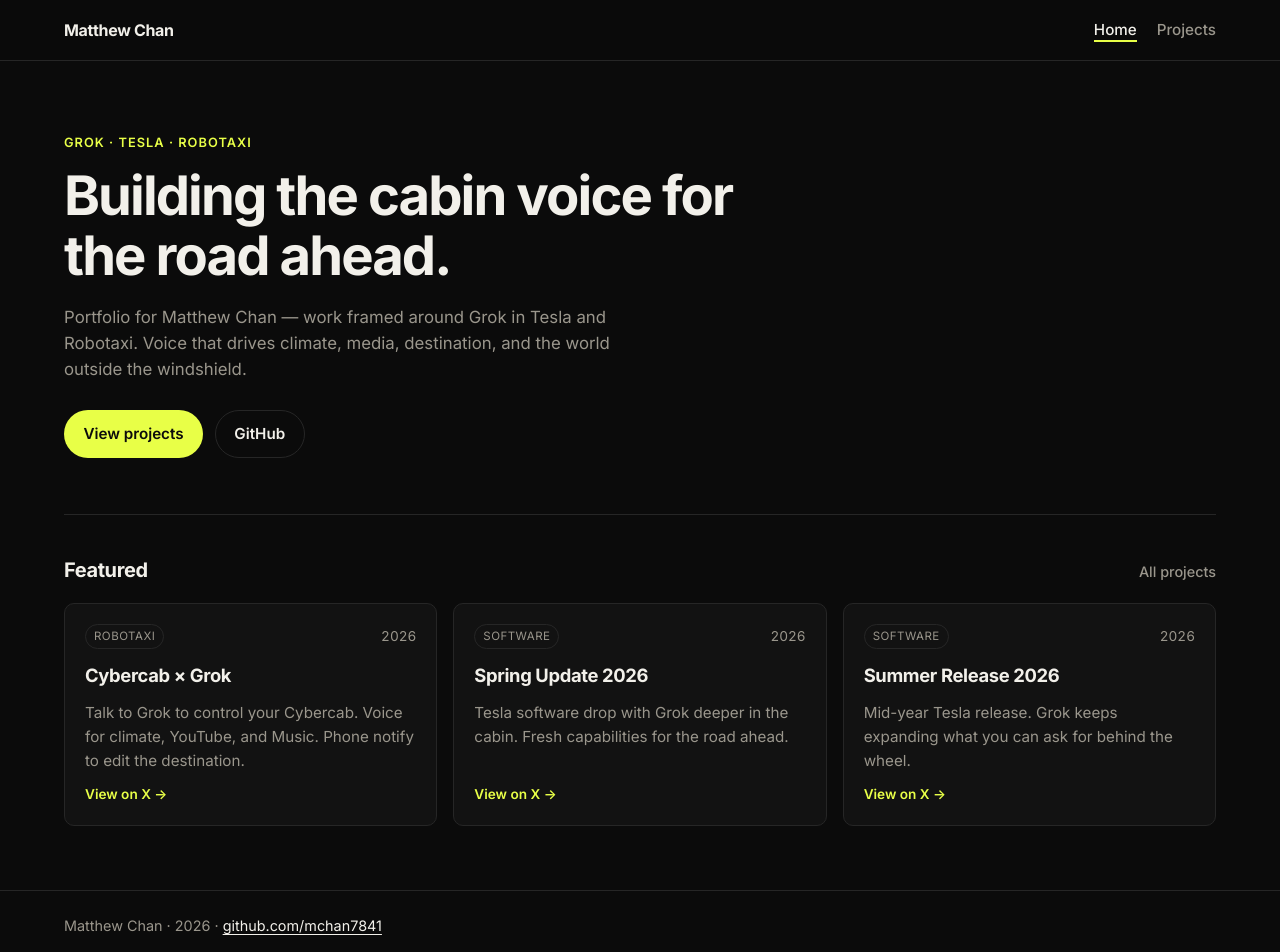
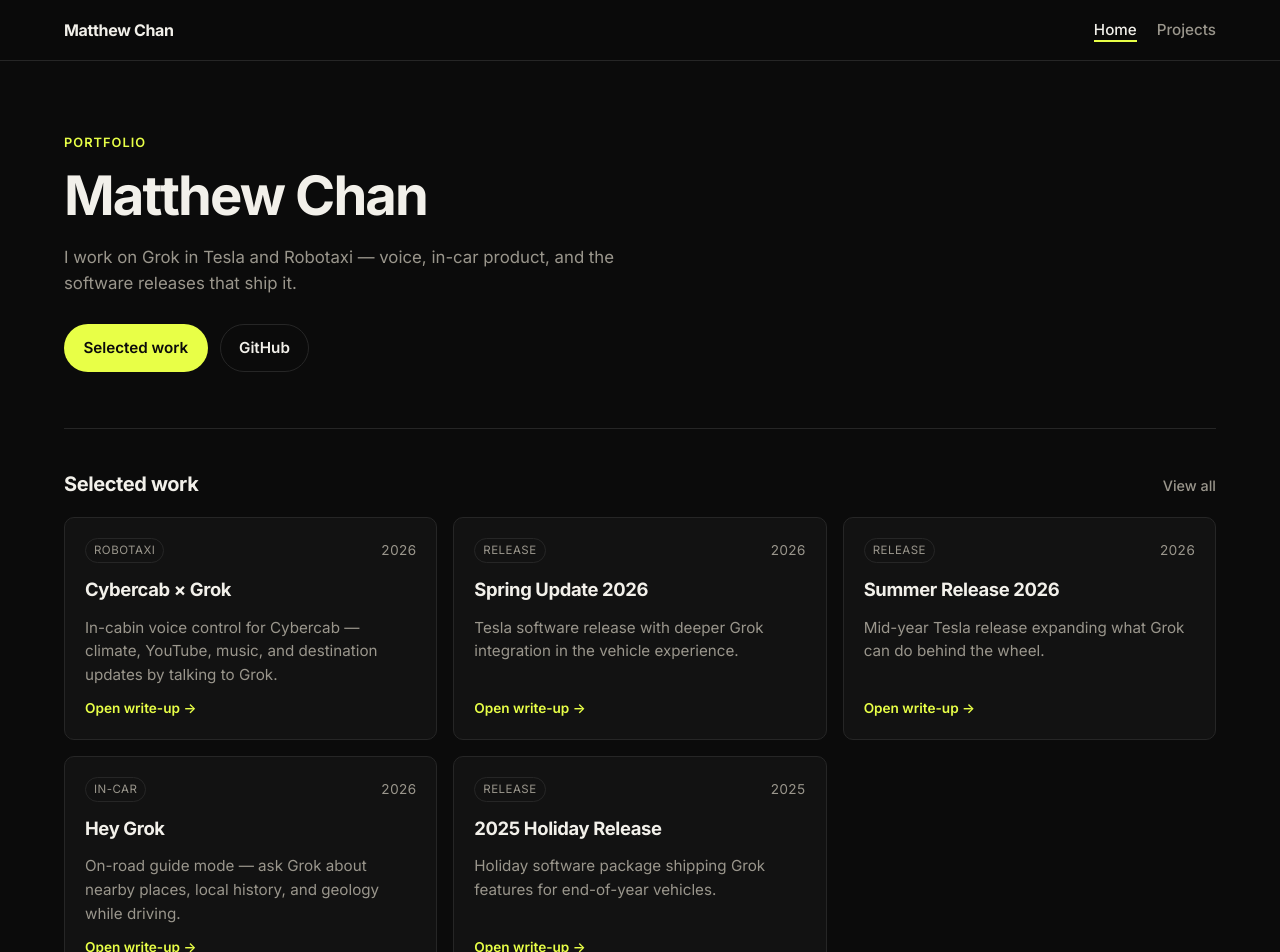
Before and after one commit to mchan7841/mchan7841.github.io, a React (Create React App) app in the folder my-app/: page / in a window 1280 px wide. Shown: the top 952 px of the page. Built offline with nearby package versions, Linux system fonts and the light colour scheme.

Commit message:
Rewrite copy as a personal portfolio

```diff
--- a/my-app/public/index.html
+++ b/my-app/public/index.html
@@ -10,7 +10,7 @@
     <link href="https://fonts.googleapis.com/css2?family=Inter:wght@400;500;600;700&display=swap" rel="stylesheet" />
     <meta
       name="description"
-      content="Matthew Chan — Grok in Tesla and Robotaxi portfolio"
+      content="Matthew Chan — portfolio. Grok work in Tesla and Robotaxi."
     />
     <link rel="apple-touch-icon" href="%PUBLIC_URL%/logo192.png" />
     <!--
@@ -27,7 +27,7 @@
       work correctly both with client-side routing and a non-root public URL.
       Learn how to configure a non-root public URL by running `npm run build`.
     -->
-    <title>Matthew Chan</title>
+    <title>Matthew Chan — Portfolio</title>
   </head>
   <body>
     <script>
--- a/my-app/src/data/projects.js
+++ b/my-app/src/data/projects.js
@@ -4,7 +4,7 @@
     title: 'Cybercab × Grok',
     year: '2026',
     blurb:
-      'Talk to Grok to control your Cybercab. Voice for climate, YouTube, and Music. Phone notify to edit the destination.',
+      'In-cabin voice control for Cybercab — climate, YouTube, music, and destination updates by talking to Grok.',
     href: 'https://x.com/robotaxi/status/2096428461166588208',
     tag: 'Robotaxi',
   },
@@ -13,25 +13,25 @@
     title: 'Spring Update 2026',
     year: '2026',
     blurb:
-      'Tesla software drop with Grok deeper in the cabin. Fresh capabilities for the road ahead.',
+      'Tesla software release with deeper Grok integration in the vehicle experience.',
     href: 'https://x.com/tesla/status/2043782316850573312',
-    tag: 'Software',
+    tag: 'Release',
   },
   {
     id: 'summer-release-2026',
     title: 'Summer Release 2026',
     year: '2026',
     blurb:
-      'Mid-year Tesla release. Grok keeps expanding what you can ask for behind the wheel.',
+      'Mid-year Tesla release expanding what Grok can do behind the wheel.',
     href: 'https://x.com/tesla/status/2079584176182087827',
-    tag: 'Software',
+    tag: 'Release',
   },
   {
     id: 'hey-grok',
-    title: 'Grok as guide / Hey Grok',
+    title: 'Hey Grok',
     year: '2026',
     blurb:
-      'Grok as a guide while you explore. Say Hey Grok about geology, history, or what is nearby.',
+      'On-road guide mode — ask Grok about nearby places, local history, and geology while driving.',
     href: 'https://x.com/tesla/status/2058638532353434023',
     tag: 'In-car',
   },
@@ -40,9 +40,9 @@
     title: '2025 Holiday Release',
     year: '2025',
     blurb:
-      'Holiday software package. Grok features land for the end of year drive.',
+      'Holiday software package shipping Grok features for end-of-year vehicles.',
     href: 'https://x.com/tesla/status/1997094007948627975',
-    tag: 'Software',
+    tag: 'Release',
   },
 ];
 
--- a/my-app/src/pages/Home.js
+++ b/my-app/src/pages/Home.js
@@ -4,23 +4,18 @@
 import './Home.css';
 
 const Home = () => {
-  const featured = projects.slice(0, 3);
-
   return (
     <div className="home">
       <section className="hero">
-        <p className="eyebrow">Grok &middot; Tesla &middot; Robotaxi</p>
-        <h1>
-          Building the cabin voice for the road ahead.
-        </h1>
+        <p className="eyebrow">Portfolio</p>
+        <h1>Matthew Chan</h1>
         <p className="lede">
-          Portfolio for Matthew Chan — work framed around Grok in Tesla and
-          Robotaxi. Voice that drives climate, media, destination, and the world
-          outside the windshield.
+          I work on Grok in Tesla and Robotaxi — voice, in-car product, and the
+          software releases that ship it.
         </p>
         <div className="hero-actions">
           <Link className="btn btn-primary" to="/projects">
-            View projects
+            Selected work
           </Link>
           <a
             className="btn btn-ghost"
@@ -33,15 +28,15 @@
         </div>
       </section>
 
-      <section className="home-featured" aria-labelledby="featured-heading">
+      <section className="home-featured" aria-labelledby="work-heading">
         <div className="section-head">
-          <h2 id="featured-heading">Featured</h2>
+          <h2 id="work-heading">Selected work</h2>
           <Link to="/projects" className="section-link">
-            All projects
+            View all
           </Link>
         </div>
         <ul className="project-grid">
-          {featured.map((project) => (
+          {projects.map((project) => (
             <li key={project.id}>
               <a
                 className="project-card"
@@ -55,7 +50,7 @@
                 </div>
                 <h3>{project.title}</h3>
                 <p>{project.blurb}</p>
-                <span className="project-card__cta">View on X →</span>
+                <span className="project-card__cta">Open write-up →</span>
               </a>
             </li>
           ))}
--- a/my-app/src/pages/Projects.js
+++ b/my-app/src/pages/Projects.js
@@ -6,11 +6,11 @@
   return (
     <div className="projects-page">
       <header className="page-intro">
-        <p className="eyebrow">Projects</p>
-        <h1>Grok in Tesla &amp; Robotaxi</h1>
+        <p className="eyebrow">Selected work</p>
+        <h1>Projects</h1>
         <p className="lede">
-          Five releases that put Grok in the cabin — voice control, software
-          drops, and a guide for the world outside.
+          Portfolio pieces around Grok in Tesla and Robotaxi — from Cybercab
+          voice control to software releases.
         </p>
       </header>
 
```
